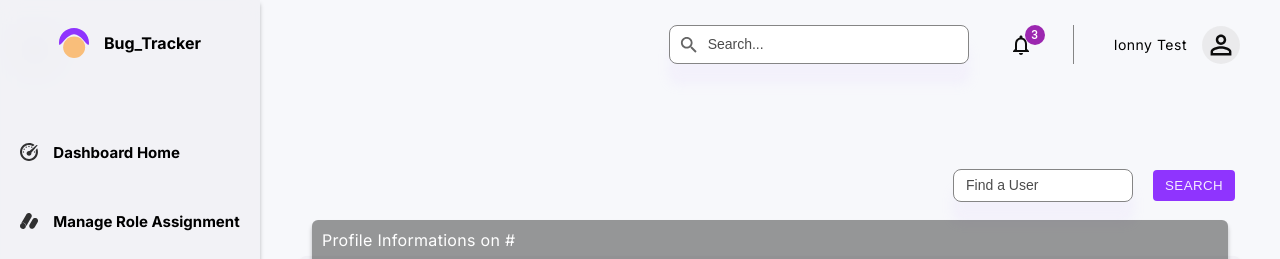
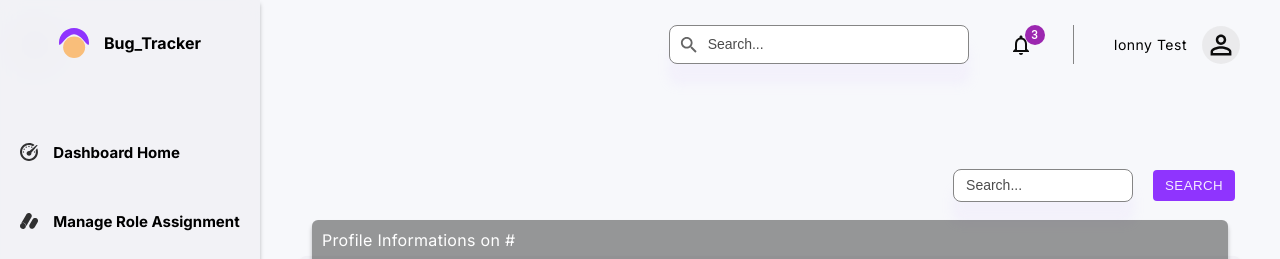
Before and after one commit to IonathanG/react-bug-tracker, a React (Create React App) app: page /profile in a window 1280 px wide. Shown: the top 259 px of the page. Built offline with nearby package versions, Linux system fonts and the light colour scheme.

Commit message:
forms refactoried v3

```diff
--- a/package.json
+++ b/package.json
@@ -15,6 +15,7 @@
     "lodash": "^4.17.21",
     "react": "^18.2.0",
     "react-dom": "^18.2.0",
+    "react-hook-form": "^7.34.2",
     "react-router-dom": "^6.3.0",
     "react-scripts": "5.0.1",
     "styled-components": "^5.3.5",
--- a/src/components/Header/Header.jsx
+++ b/src/components/Header/Header.jsx
@@ -1,12 +1,11 @@
 import React from "react";
 import styled from "styled-components";
 import { device } from "../../shared/breakpoints";
-import SearchInput from "./_SearchInput";
+import SearchField from "./_SearchField";
 import Notification from "./_Notification";
 import UserAction from "./_UserAction";
 
 const HeaderContainer = styled.header`
-  //background-color: aquamarine;
   display: flex;
   align-items: center;
   justify-content: flex-end;
@@ -31,8 +30,8 @@ const Divider = styled.div`
 const Header = () => {
   return (
     <HeaderContainer>
-      <SearchInput />
-      <Notification></Notification>
+      <SearchField />
+      <Notification />
       <Divider />
       <UserAction />
     </HeaderContainer>
--- a/src/components/Header/_SearchInput.jsx
+++ b/src/components/Header/_SearchField.jsx
@@ -1,13 +1,22 @@
 import React, { useState } from "react";
 import styled from "styled-components";
+import SearchIcon from "@mui/icons-material/Search";
+import Input from "../Input/Input_Search";
 import { device } from "../../shared/breakpoints";
-import SearchIcon from "@mui/icons-material/Search";
-import { InputStyle } from "../Input/InputStyle";
 
 const SearchContainer = styled.form`
   display: flex;
   align-items: center;
   position: relative;
+  width: 140px;
+
+  @media ${device.phone_Small} {
+    width: 240px;
+  }
+
+  @media ${device.phone} {
+    width: 300px;
+  }
 `;
 
 const SearchIconWrap = styled.button`
@@ -32,23 +41,12 @@ const SearchIconWrap = styled.button`
   }
 `;
 
-const Input = styled(InputStyle)`
-  width: 180px;
-  padding: 11px 12px 11px 38px;
+const InputStyle = {
+  width: "100%",
+  padding: "11px 12px 11px 38px",
+};
 
-  &::placeholder {
-    font-size: 14px;
-  }
-
-  @media ${device.phone_Small} {
-    width: 240px;
-  }
-  @media ${device.phone} {
-    width: 300px;
-  }
-`;
-
-const SearchInput = () => {
+const SearchField = () => {
   const [search, setSearch] = useState("");
 
   const handleSubmit = (e) => {
@@ -61,16 +59,10 @@ const SearchInput = () => {
       <SearchIconWrap icon_Opacity={search.length > 0 ? "full" : ""}>
         <SearchIcon />
       </SearchIconWrap>
-      <Input
-        name="search"
-        type="text"
-        placeholder="Search..."
-        value={search}
-        onChange={(e) => setSearch(e.target.value)}
-        required
-      />
+
+      <Input style={InputStyle} value={search} setValue={setSearch} />
     </SearchContainer>
   );
 };
 
-export default SearchInput;
+export default SearchField;
--- a/src/components/Input/InputStyle.js
+++ /dev/null
@@ -1,20 +0,0 @@
-import styled from "styled-components";
-
-export const InputStyle = styled.input`
-  border-radius: 8px;
-  border: 0.5px solid ${({ theme }) => theme.border_Form};
-  background-color: ${({ theme }) => theme.form_Background};
-  box-shadow: ${({ theme }) => theme.border_Form_Shadow};
-  color: ${({ theme }) => theme.main_Font_Color};
-  transition: 0.3s ease-out;
-
-  &:focus {
-    outline: 0.5px solid ${({ theme }) => theme.active_Link};
-  }
-
-  &::placeholder {
-    font-family: sans-serif;
-    opacity: 0.7;
-    color: ${({ theme }) => theme.main_Font_Color};
-  }
-`;
--- /dev/null
+++ b/src/components/Input/Input_Search.jsx
@@ -0,0 +1,45 @@
+import React from "react";
+import styled from "styled-components";
+
+const InputField = styled.input`
+  width: ${(props) => (props.style.width ? `${props.style.width}` : "100px")};
+  padding: ${(props) => (props.style.padding ? `${props.style.padding}` : "")};
+
+  border: 0.5px solid ${({ theme }) => theme.border_Form};
+  border-radius: 8px;
+
+  background-color: ${({ theme }) => theme.form_Background};
+  box-shadow: ${({ theme }) => theme.border_Form_Shadow};
+
+  color: ${({ theme }) => theme.main_Font_Color};
+  transition: 0.3s ease-out;
+
+  &:focus {
+    outline: 0.5px solid ${({ theme }) => theme.active_Link};
+  }
+
+  &::placeholder {
+    font-family: sans-serif;
+    opacity: 0.7;
+    color: ${({ theme }) => theme.main_Font_Color};
+    font-size: 14px;
+  }
+`;
+
+const Input = ({ style, value, setValue }) => {
+  return (
+    <>
+      <InputField
+        style={style}
+        name="search"
+        type="text"
+        placeholder="Search..."
+        value={value}
+        onChange={(e) => setValue(e.target.value)}
+        required
+      />
+    </>
+  );
+};
+
+export default Input;
--- a/src/components/Navbar/_HamburgerMenu.jsx
+++ b/src/components/Navbar/_HamburgerMenu.jsx
@@ -11,7 +11,7 @@ const Container = styled.div`
   place-items: center;
   cursor: pointer;
   position: absolute;
-  top: 25px;
+  top: 20px;
   left: 10px;
 `;
 
--- a/src/pages/ProfilePage/ProfilePage.jsx
+++ b/src/pages/ProfilePage/ProfilePage.jsx
@@ -1,8 +1,8 @@
 import React, { useState } from "react";
 import styled from "styled-components";
 import BlockTypeInfo from "../../components/Blocks/Block_TypeInfo";
-import { InputStyle } from "../../components/Input/InputStyle";
 import { default as Button } from "../../components/Buttons/Button_MainStyle";
+import Input from "../../components/Input/Input_Search";
 
 const Container = styled.div`
   margin-top: 50px;
@@ -22,18 +22,14 @@ const SearchContainer = styled.div`
   margin-left: 15px;
 `;
 
-const FormInput = styled.form``;
-
-const Input = styled(InputStyle)`
-  width: 180px;
-  padding: 8px 12px;
-
-  &::placeholder {
-    font-size: 14px;
-  }
-`;
+const Form = styled.form``;
 
 /* ----- Props Data ----- */
+const InputStyle = {
+  width: "180px",
+  padding: "8px 12px",
+};
+
 const ButtonStyle = {
   margin: "0 20px",
   padding: "8px 12px",
@@ -79,21 +75,16 @@ const ProfilePage = () => {
   return (
     <Container>
       <SearchContainer>
-        <FormInput onSubmit={(e) => handleSubmit(e)}>
-          <Input
-            name="addComment"
-            type="text"
-            placeholder="Find a User"
-            value={search}
-            onChange={(e) => setSearch(e.target.value)}
-            required
-          ></Input>
+        <Form onSubmit={(e) => handleSubmit(e)}>
+          {/* Input */}
+          <Input style={InputStyle} value={search} setValue={setSearch} />
+          {/* Button */}
           <Button
             buttonStyle={ButtonStyle}
             text={"SEARCH"}
             handleSubmit={handleSubmit}
           />
-        </FormInput>
+        </Form>
       </SearchContainer>
       <BlockTypeInfo
         Styles={Styles}
--- a/src/pages/TicketDetails/_TicketComments.jsx
+++ b/src/pages/TicketDetails/_TicketComments.jsx
@@ -1,7 +1,7 @@
 import React, { useState } from "react";
 import styled from "styled-components";
 import BlockTypeData from "../../components/Blocks/Block_TypeData";
-import { InputStyle } from "../../components/Input/InputStyle";
+import Input from "../../components/Input/Input_Search";
 import { default as SubmitButton } from "../../components/Buttons/Button_MainStyle";
 
 const Container = styled.div`
@@ -23,16 +23,13 @@ const AddCommentText = styled.div`
   opacity: 0.9;
 `;
 
-const FormInput = styled.form``;
+const Form = styled.form``;
 
-const Input = styled(InputStyle)`
-  width: 180px;
-  padding: 8px 12px;
-
-  &::placeholder {
-    font-size: 14px;
-  }
-`;
+/* ----- Props Data ----- */
+const InputStyle = {
+  width: "180px",
+  padding: "8px 12px",
+};
 
 const ButtonStyle = {
   margin: "0 20px",
@@ -64,23 +61,16 @@ const TicketComments = ({ ticketComments }) => {
       <AddCommentContainer>
         <AddCommentText>Add a Comment?</AddCommentText>
 
-        <FormInput onSubmit={(e) => handleSubmit(e)}>
+        <Form onSubmit={(e) => handleSubmit(e)}>
           {/* Input */}
-          <Input
-            name="addComment"
-            type="text"
-            placeholder="Type here..."
-            value={comment}
-            onChange={(e) => setComment(e.target.value)}
-            required
-          ></Input>
+          <Input style={InputStyle} value={comment} setValue={setComment} />
           {/* Button */}
           <SubmitButton
             buttonStyle={ButtonStyle}
             text={"ADD COMMENT"}
             handleSubmit={handleSubmit}
           />
-        </FormInput>
+        </Form>
       </AddCommentContainer>
 
       {/* Comment List*/}
```
Also changed, not shown: src/components/Input/InputBlock.jsx (deleted, +0 -17 lines), src/components/Forms/Form_SearchUser.jsx (added), 1 other file (tests, documents, lock files or other folders).
